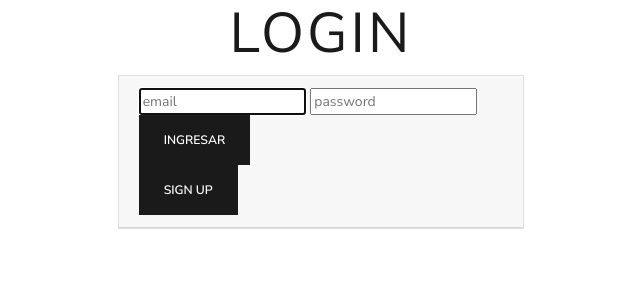
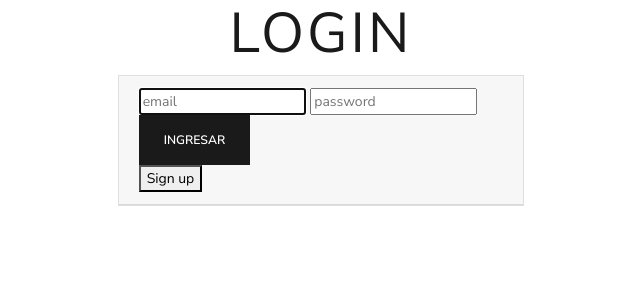
Before and after one commit to CristianMorenoMo/cloud, a Flask app: page / in a window 1280 px wide. Shown: the top 300 px of the page, without its empty margins (319-959 px from the left). Run offline with Flask 2, Linux system fonts and the light colour scheme; some libraries are stand-ins or nearby versions.

```diff
--- a/taller_0/main.py
+++ b/taller_0/main.py
@@ -24,7 +24,7 @@ class Task(db.Model):
     place = db.Column(db.String(200))
     address = db.Column(db.String(200))
     type = db.Column(db.String(200))
-### create URL and functions
+### create URL and functions$
 
 @app.route('/')
 def Index():
--- a/taller_0/templates/login.html
+++ b/taller_0/templates/login.html
@@ -24,7 +24,10 @@
                                 </div>
                                 <button type="submit" class="btn btn-primary">Ingresar</button>
                             </form>
-                            <button type="submit" class="btn btn-primary" action="/register">Sign up</button>
+                            <a  href="/register">
+                                <button>Sign up </button>
+                            </a>
+
                         </div>
                     </div>
             </div>
```
